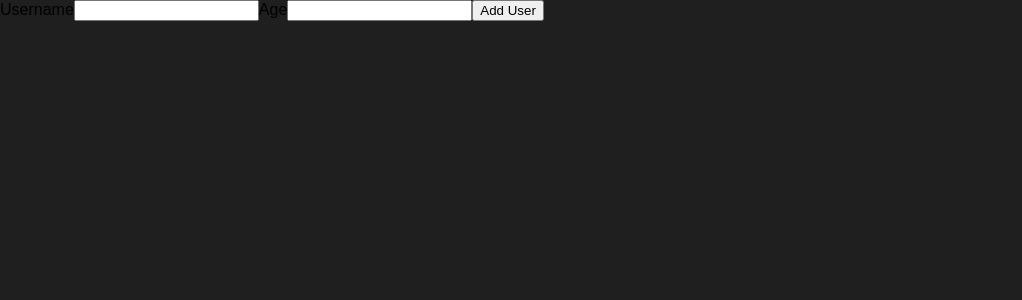
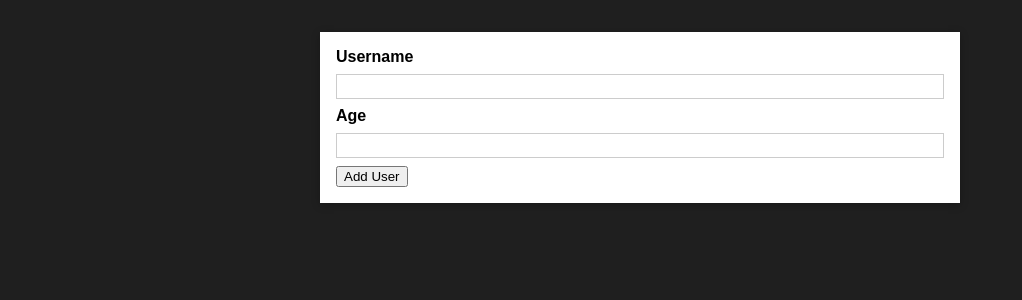
Before and after one commit to pravinps003/react-the-complete-guide, a React (Create React App) app in the folder code/user-tracker/: page / in a window 1280 px wide. Shown: the top 300 px of the page, without its empty margins (0-1022 px from the left). Built offline with nearby package versions, Linux system fonts and the light colour scheme.

Commit message:
added a reusable Card component
- created Card component and it's css modules
- used Card in AddUser
- added and used AddUser css modules

```diff
--- /dev/null
+++ b/code/user-tracker/src/components/UI/Card.js
@@ -0,0 +1,11 @@
+import React from 'react';
+
+import classes from './Card.module.css';
+
+const Card = (props) => {
+  return (
+    <div className={`${classes.card} ${props.className}`}>{props.children}</div>
+  );
+};
+
+export default Card;
--- /dev/null
+++ b/code/user-tracker/src/components/UI/Card.module.css
@@ -0,0 +1,5 @@
+.card {
+  background: white;
+  box-shadow: 0 2px 8px rgba(0, 0, 0, 0.26);
+  border-radius: 1ppx;
+}
--- a/code/user-tracker/src/components/Users/AddUser.js
+++ b/code/user-tracker/src/components/Users/AddUser.js
@@ -1,4 +1,7 @@
 import React from 'react';
+
+import Card from '../UI/Card';
+import classes from './AddUser.module.css';
 
 const AddUser = (props) => {
   const addUserHandler = (event) => {
@@ -6,6 +9,7 @@
   };
 
   return (
+    <Card className={classes.input}>
       <form onSubmit={addUserHandler}>
         <label htmlFor="username">Username</label>
         <input id="username" type="text" />
@@ -13,6 +17,7 @@
         <input id="age" type="number" />
         <button type="submit">Add User</button>
       </form>
+    </Card>
   );
 };
 
--- /dev/null
+++ b/code/user-tracker/src/components/Users/AddUser.module.css
@@ -0,0 +1,26 @@
+.input {
+  margin: 2rem auto;
+  padding: 1rem;
+  width: 90%;
+  max-width: 40rem;
+}
+
+.input label {
+  display: block;
+  font-weight: bold;
+  margin-bottom: 0.5rem;
+}
+
+.input input {
+  font: inherit;
+  display: block;
+  width: 100%;
+  border: 1px solid #ccc;
+  padding: 0.15rem;
+  margin-bottom: 0.5rem;
+}
+
+.input input:focus {
+  outline: none;
+  border-color: #4f005f;
+}
```
Lines whose indentation alone changed are shown as unchanged.
